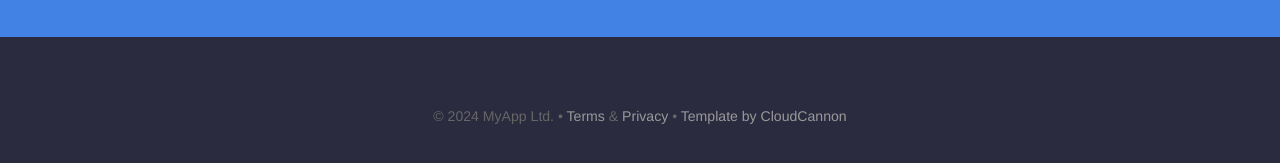
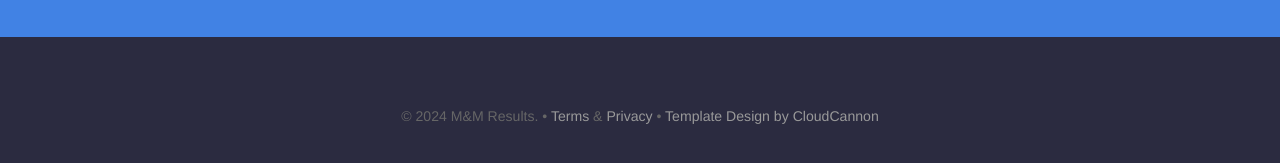
Before and after one commit to Huntinex/MMResults, a Jekyll site: the page built from index.html, in a window 1280 px wide and 900 px high, scrolled down 1841 px. Shown: the part 723-886 px from the top of the window. Built offline with Jekyll 4.4.1, drawn with Linux system fonts in a browser that asks for light colours.

Commit message:
Update default.html

```diff
--- a/_layouts/default.html
+++ b/_layouts/default.html
@@ -23,7 +23,7 @@
 	<body>
 		<header>
 			<div class="container">
-				<div class="company-name"><a href="{{ site.baseurl }}/"><img src="{{ site.baseurl }}/images/logo.svg" alt="Hydra Logo" width="95" height="33" /></a></div>
+				<div class="company-name"><a href="{{ site.baseurl }}/"><img src="{{ site.baseurl }}/images/logo.png" alt="Hydra Logo" width="95" height="33" /></a></div>
 				{% include navigation.html %}
 			</div>
 		</header>
@@ -44,7 +44,7 @@
 					</ul>
 					{% endfor %}
 				</div>
-				<p class="copyright">&copy; {{ site.time | date: '%Y' }} MyApp Ltd. • <a href="#">Terms</a> &amp; <a href="#">Privacy</a> • <a href="https://cloudcannon.com/">Template by CloudCannon</a></p>
+				<p class="copyright">&copy; {{ site.time | date: '%Y' }} M&M Results. • <a href="#">Terms</a> &amp; <a href="#">Privacy</a> • <a href="https://cloudcannon.com/">Template Design by CloudCannon</a></p>
 			</div>
 		</footer>
 		<script>
```
